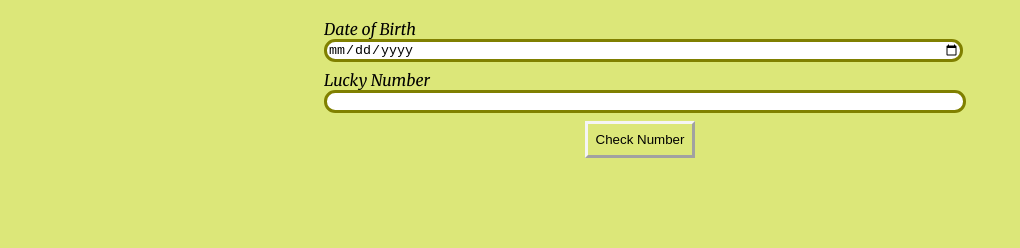
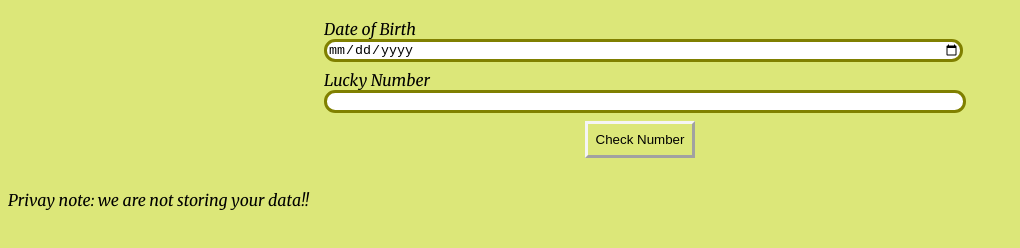
Before and after one commit to Manju-sree/Is-your-Birthday-lucky-, a plain HTML site: page index.html in a window 1280 px wide. Shown: the part 64-312 px from the top of the page, without its empty margins (0-1020 px from the left). Drawn offline with Linux system fonts and the light colour scheme.

Commit message:
Update index.html

```diff
--- a/index.html
+++ b/index.html
@@ -19,6 +19,7 @@
         <button id="check-number">Check Number</button>
         <div id="output-box"></div>
     </div>
+    <p>Privay note: we are not storing your data!!</p>
     <script src="app.js"></script>
 </body>
 
```
